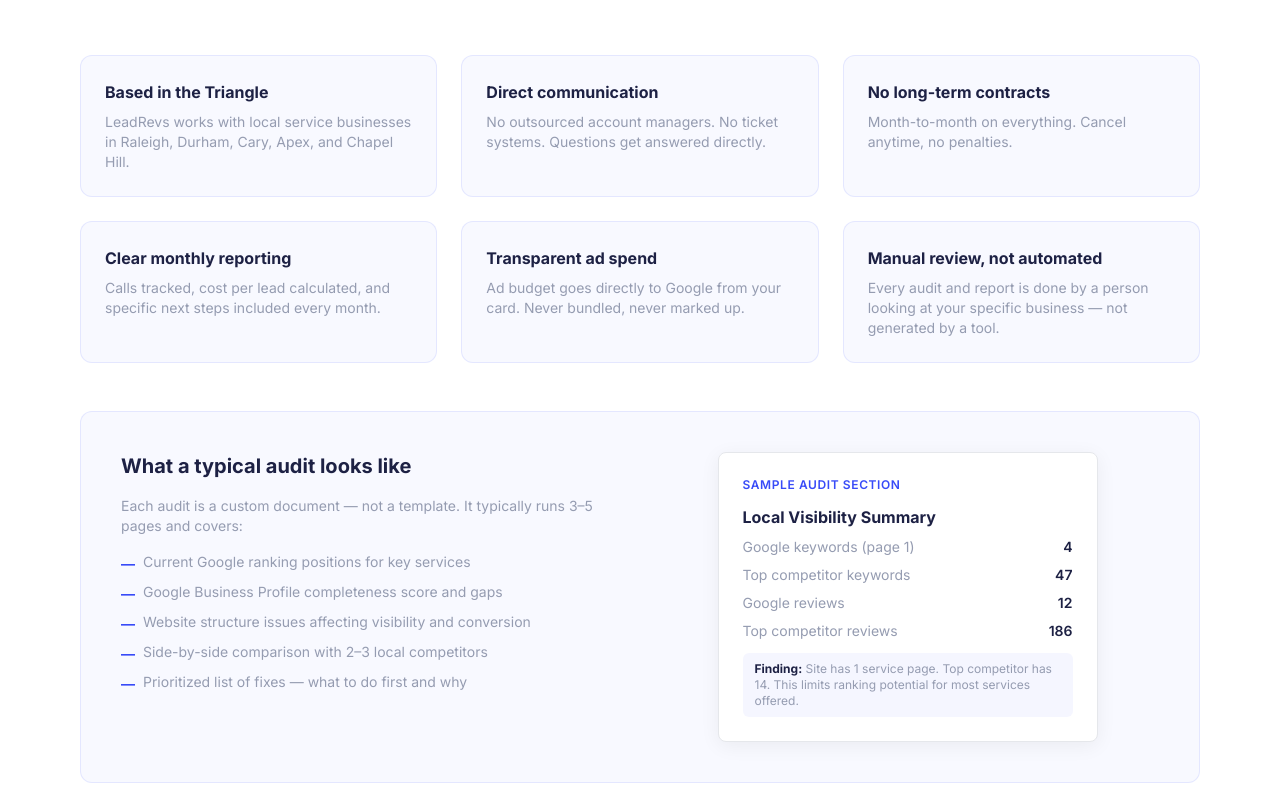
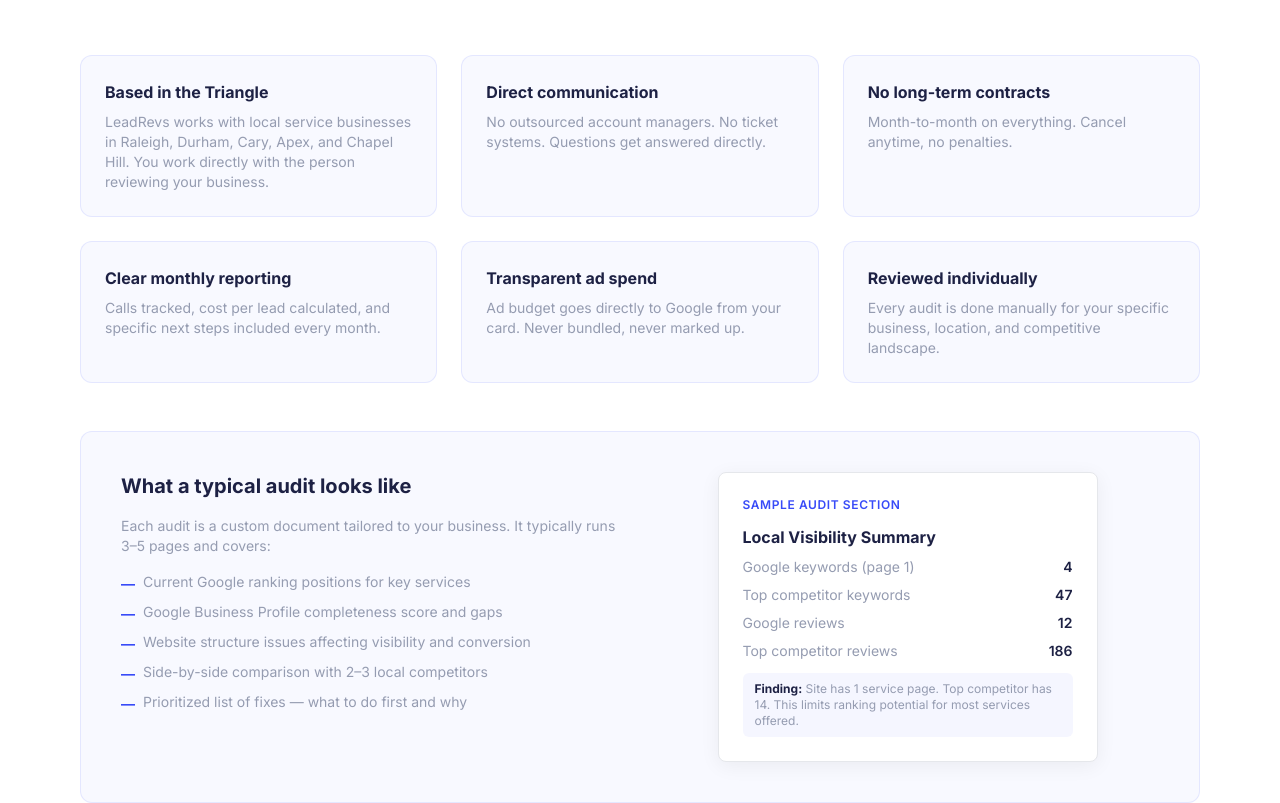
Before and after one commit to pal-palych/leadrevs, a Next.js app: page /free-audit in a window 1280 px wide. Shown: the part 2592-3395 px from the top of the page. Built offline with nearby package versions, Linux system fonts and the light colour scheme.

Commit message:
Final trust polish — remove defensive negative framing, strengthen positive proof language

```diff
--- a/src/app/free-audit/page.tsx
+++ b/src/app/free-audit/page.tsx
@@ -239,7 +239,7 @@
           <div className="grid gap-8 sm:grid-cols-3">
             {[
               { step: "1", title: "Submit your info", desc: "Business name and website. Takes about 30 seconds." },
-              { step: "2", title: "Manual review", desc: "Google visibility, website structure, competitors, and ads if applicable — reviewed by a person, not a tool." },
+              { step: "2", title: "Manual review", desc: "Google visibility, website structure, competitors, and ads if applicable — reviewed individually for your business." },
               { step: "3", title: "Clear findings sent", desc: "A report with specific issues, a prioritized action plan, and — if relevant — an option to discuss next steps." },
             ].map((item) => (
               <div key={item.step} className="text-center">
@@ -274,12 +274,12 @@
 
           <div className="grid gap-6 sm:grid-cols-2 lg:grid-cols-3">
             {[
-              { title: "Based in the Triangle", desc: "LeadRevs works with local service businesses in Raleigh, Durham, Cary, Apex, and Chapel Hill." },
+              { title: "Based in the Triangle", desc: "LeadRevs works with local service businesses in Raleigh, Durham, Cary, Apex, and Chapel Hill. You work directly with the person reviewing your business." },
               { title: "Direct communication", desc: "No outsourced account managers. No ticket systems. Questions get answered directly." },
               { title: "No long-term contracts", desc: "Month-to-month on everything. Cancel anytime, no penalties." },
               { title: "Clear monthly reporting", desc: "Calls tracked, cost per lead calculated, and specific next steps included every month." },
               { title: "Transparent ad spend", desc: "Ad budget goes directly to Google from your card. Never bundled, never marked up." },
-              { title: "Manual review, not automated", desc: "Every audit and report is done by a person looking at your specific business — not generated by a tool." },
+              { title: "Reviewed individually", desc: "Every audit is done manually for your specific business, location, and competitive landscape." },
             ].map((item) => (
               <div
                 key={item.title}
@@ -299,8 +299,8 @@
                   What a typical audit looks like
                 </h3>
                 <p className="mb-4 text-sm text-[#959cb1]">
-                  Each audit is a custom document — not a template. It typically
-                  runs 3–5 pages and covers:
+                  Each audit is a custom document tailored to your business. It
+                  typically runs 3–5 pages and covers:
                 </p>
                 <ul className="space-y-2">
                   {[
@@ -426,12 +426,12 @@
               </h2>
               <p className="mb-8 text-sm text-gray-400">
                 Submit your info and receive a custom audit within 48 hours.
-                No cost, no obligation, no sales call unless you want one.
+                No cost, no obligation. Next steps are optional and up to you.
               </p>
               <ul className="space-y-3">
                 <li className="flex items-start gap-3">
                   <Check />
-                  <span className="text-sm text-gray-300">Manual review — not auto-generated</span>
+                  <span className="text-sm text-gray-300">Reviewed individually for your business</span>
                 </li>
                 <li className="flex items-start gap-3">
                   <Check />
```
